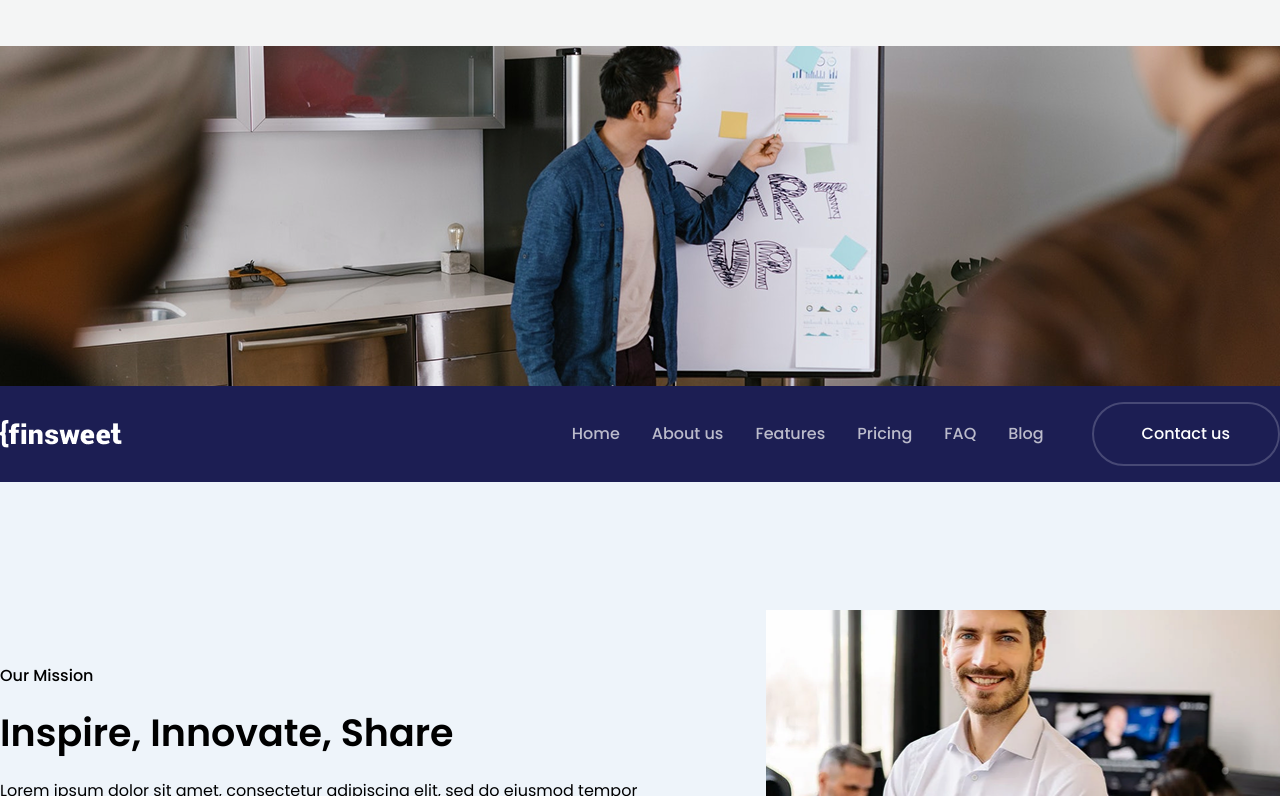
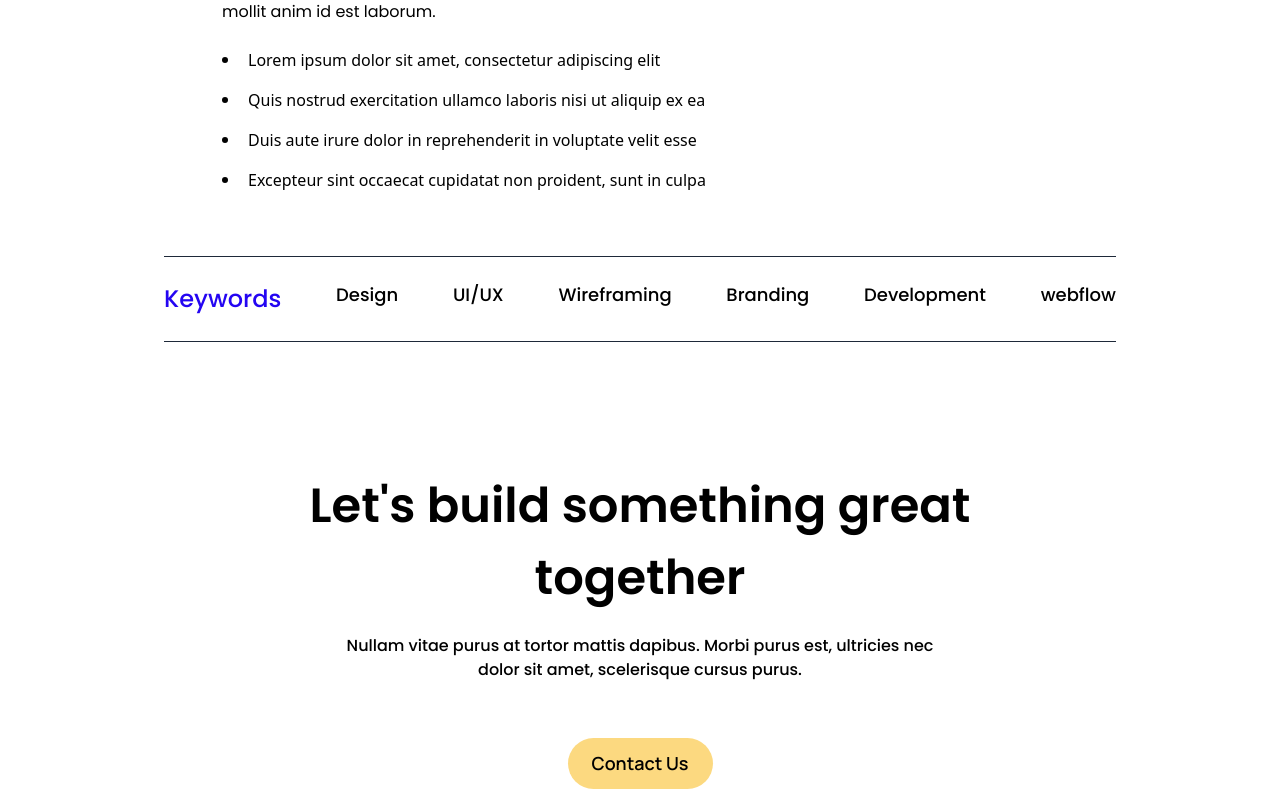
Before and after one commit to Sadat25/finsweet-p4, a React (Vite) app: page / in a window 1280 px wide. Shown: the part 864-1660 px from the top of the page. Built offline with nearby package versions, Linux system fonts and the light colour scheme.

Commit message:
readcaselastpart

```diff
--- a/src/App.jsx
+++ b/src/App.jsx
@@ -5,6 +5,7 @@ import Footer from './Components/Footer'
 import Aboutuslastpart from './Pages/Hamim-Regwan/Aboutpage/Aboutuslastpart'
 import Aboutusfirstpart from './Pages/Hamim-Regwan/Aboutus1stpart/Aboutusfirstpart'
 import AboutusMain from './Pages/Hamim-Regwan/AboutusMain'
+import Readcase from './Pages/Hamim-Regwan/Aboutpage/Readcase'
 
 
 const App = () => {
@@ -13,8 +14,8 @@ const App = () => {
           {/* <Navbar /> */}
           {/* <Btn>Call us</Btn> */}
           <Navbar />
-
-          <AboutusMain/>
+               <Readcase/>
+          {/* <AboutusMain/> */}
           <Footer/>
     </div>
   )
--- /dev/null
+++ b/src/Pages/Hamim-Regwan/Aboutpage/Readcase.jsx
@@ -0,0 +1,64 @@
+import React, { useState } from 'react'
+import group from './Images/group.png'
+
+
+
+const Readcase = () => {
+
+  const [click,setClick] = useState(false)
+  const handlechange=()=>{
+  setClick(!click)
+  }
+  return (
+    <div className={`${click ? 'dark':'' } dark:bg-Tint-Blue dark:text-white`} >
+      <div className='container grid-cols-4 '>
+          <div className='flex justify-center mt-16'>
+            <img src={group} alt="" />
+          </div>
+          <div className='lg:w-209 mt-16 m-auto grid-cols-2 lg:pl-0 pl-6'>
+           <h1 className='font-Poppins font-semibold text-38px'>How we do it</h1>
+           <p className='font-Poppins pt-3'>Lorem ipsum dolor sit amet, consectetur adipiscing elit, sed do eiusmod tempor incididunt ut labore et dolore magna aliqua. Ut enim ad minim veniam, quis nostrud exercitation ullamco laboris nisi ut aliquip ex ea commodo consequat. Duis aute irure dolor in reprehenderit in voluptate velit esse cillum dolore eu fugiat nulla pariatur. Excepteur sint occaecat cupidatat non proident, sunt in culpa qui officia deserunt mollit anim id est laborum.</p>
+           <div>
+            <div className='flex gap-5 items-center pt-6'>
+                <div className='w-1.5 h-1.5 bg-black rounded-full dark:bg-white'></div>
+                <p>Lorem ipsum dolor sit amet, consectetur adipiscing elit</p>
+            </div>
+             <div className='flex gap-5 items-center pt-4'>
+                <div className='w-1.5 h-1.5 bg-black rounded-full dark:bg-white'></div>
+                <p>Quis nostrud exercitation ullamco laboris nisi ut aliquip ex ea</p>
+            </div>
+          <div className='flex gap-5 items-center pt-4'>
+                <div className='w-1.5 h-1.5 bg-black rounded-full dark:bg-white'></div>
+                <p>Duis aute irure dolor in reprehenderit in voluptate velit esse</p>
+            </div>
+             <div className='flex gap-5 items-center pt-4'>
+                <div className='w-1.5 h-1.5 bg-black rounded-full dark:bg-white'></div>
+                <p>Excepteur sint occaecat cupidatat non proident, sunt in culpa</p>
+            </div>
+           </div>
+          </div>
+          <div className='w-238 border-t grid-cols-1 dark:border-white  border-gray-800 border-b lg:flex lg:justify-between lg:pl-0 pl-6 lg:text-center m-auto mt-16 pt-6 pb-6'>
+           <h2 className='font-medium font-Poppins text-[24px] text-Royal-Blue'>Keywords</h2>
+           <p className='font-Poppins font-medium text-[18px]'>Design </p>
+           <p className='font-Poppins font-medium text-[18px]'>UI/UX </p>
+           <p className='font-Poppins font-medium text-[18px]'>Wireframing</p>
+           <p className='font-Poppins font-medium text-[18px]'>Branding</p>
+           <p className='font-Poppins font-medium text-[18px]'>Development</p>
+           <p className='font-Poppins font-medium text-[18px]'>webflow</p>
+          </div>
+
+          <div className='mt-32 grid-cols-3'>
+            <h1 className='lg:text-[48px] font-Poppins font-semibold text-center'>Let's build something great <span className='block'>together</span> </h1>
+            <p className='font-Poppins lg:font-medium m-auto text-center lg:w-156 pt-5'>Nullam vitae purus at tortor mattis dapibus. Morbi purus est, ultricies nec dolor sit amet, scelerisque cursus purus.</p>
+            <div className='flex justify-center items-center mt-14'>
+                 <button onClick={handlechange} className='bg-[#FCD980] px-6 py-3 rounded-[50px] cursor-pointer hover:bg-Royal-Blue text-[18px] font-semibold font-Manrope  '>Contact Us</button>
+            </div>
+
+          </div>
+
+      </div>
+    </div>
+  )
+}
+
+export default Readcase
```
Also changed, not shown: src/Pages/Hamim-Regwan/Aboutpage/Images/Point.png (added), src/Pages/Hamim-Regwan/Aboutpage/Images/group.png (added).
